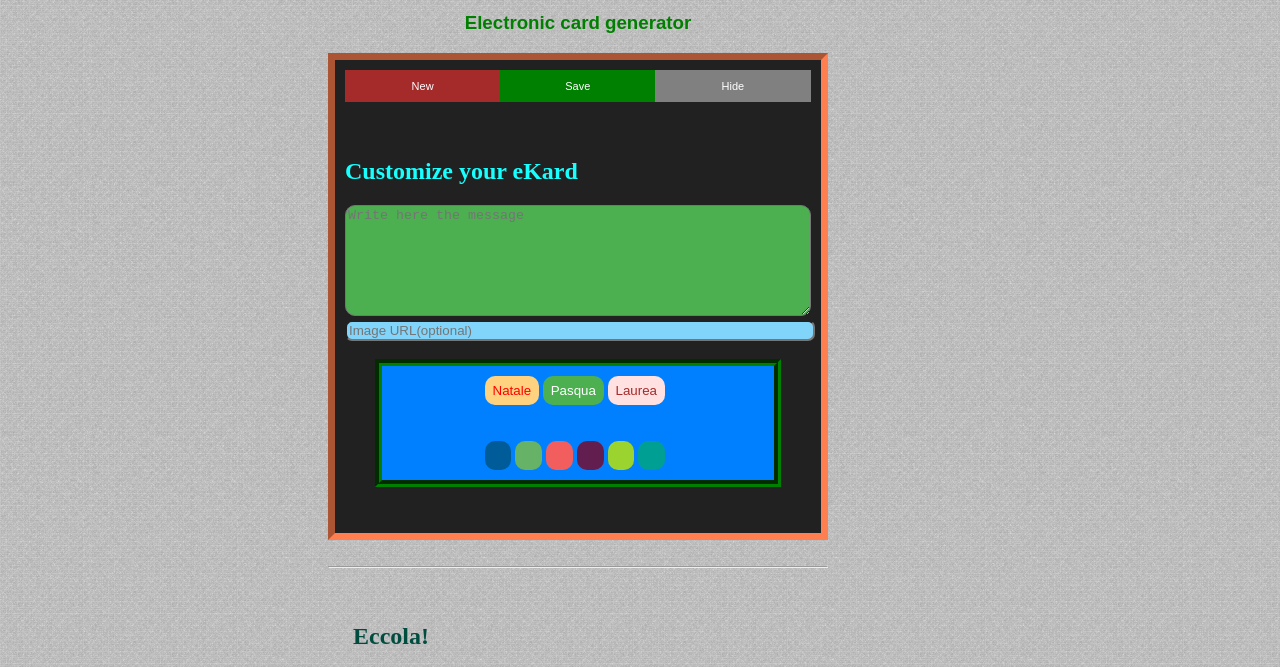
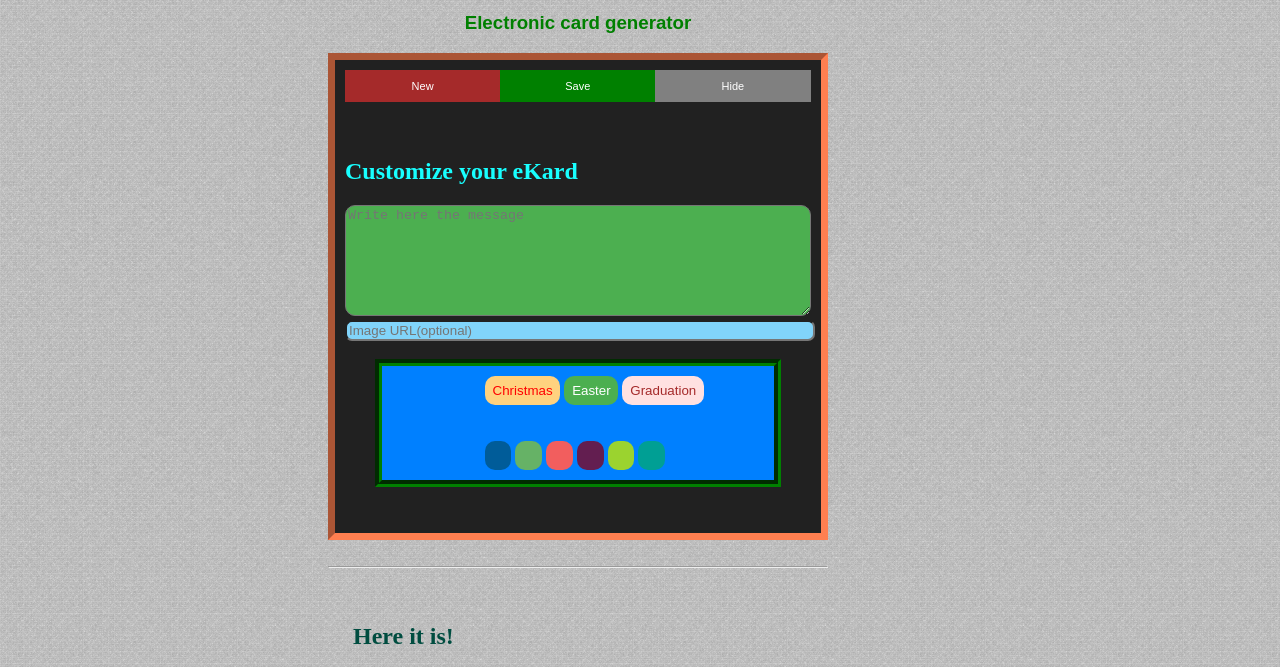
Before and after one commit to sfemat/eKard, a plain HTML site: page index.html in a window 1280 px wide. Shown: the part 121-788 px from the top of the page. Drawn offline with nearby package versions, Linux system fonts and the light colour scheme.

Commit message:
Fully translated

```diff
--- a/index.html
+++ b/index.html
@@ -41,9 +41,9 @@
 		<div id="attributes" class="wrapper">
 
 
-			<button class="belbuton" style="color: red; background-color: #ffd27f;" onclick="ico(1)">Natale</button>
-			<button class="belbuton" style="color: white; background-color: #4CAF50;" onclick="ico(2)">Pasqua</button>
-			<button class="belbuton" style="color: brown; background-color: #ffe1e1" onclick="ico(3)">Laurea</button>
+			<button class="belbuton" style="color: red; background-color: #ffd27f;" onclick="ico(1)">Christmas</button>
+			<button class="belbuton" style="color: white; background-color: #4CAF50;" onclick="ico(2)">Easter</button>
+			<button class="belbuton" style="color: brown; background-color: #ffe1e1" onclick="ico(3)">Graduation</button>
 
 			<br><br><br>
 
@@ -63,7 +63,7 @@
 	<hr>
 	<br>
 	<div id="antebox">
-      <h2 style="color: #004d40">Eccola!</h2>
+      <h2 style="color: #004d40">Here it is!</h2>
 	  <!--
 		Div that contains real time preview of the card
 	  -->
```
